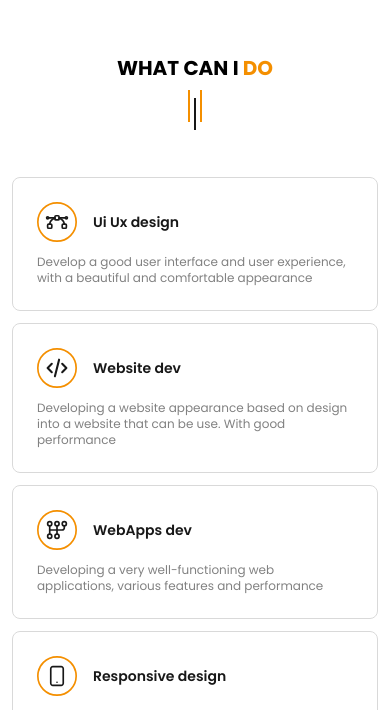
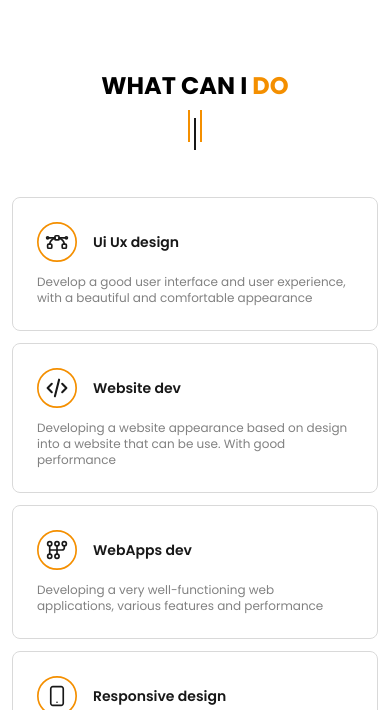
Before and after one commit to edwintantawi/portfolio-website, a Next.js app: page / in a window 390 px wide. Shown: the part 854-1564 px from the top of the page. Built offline with nearby package versions, Linux system fonts and the light colour scheme.

Commit message:
increase h2 fontsize

```diff
--- a/components/AppSection.jsx
+++ b/components/AppSection.jsx
@@ -7,7 +7,7 @@ const AppSection = ({ title, closed, children, decoration }) => {
     const titleStart = titleBase.slice(0, -1).join(' ');
     const titleEnd = titleBase.pop();
     return (
-      <h2 className="text-xl lg:text-2xl font-bold text-center">
+      <h2 className="text-2xl lg:text-4xl font-bold text-center">
         {titleStart}
         <span className="text-orange"> {titleEnd}</span>
       </h2>
@@ -16,7 +16,7 @@ const AppSection = ({ title, closed, children, decoration }) => {
 
   return (
     <section
-      className={`py-16 ${
+      className={`py-20 ${
         closed ? 'lg:py-20' : 'lg:py-32'
       } border-b border-light-gray border-opacity-80`}
     >
```
